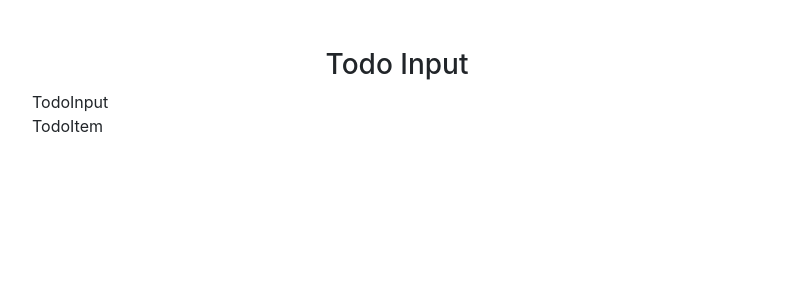
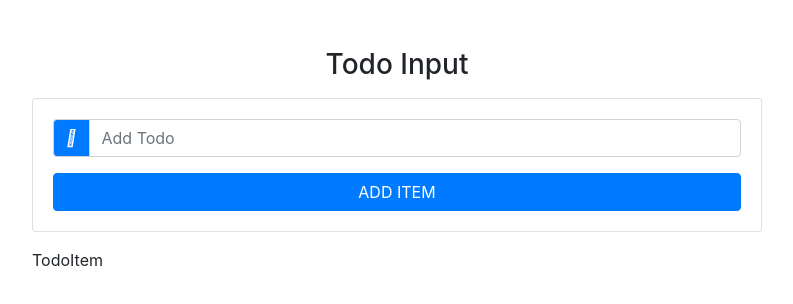
Before and after one commit to jojowabbit/react-todo-app, a React (Create React App) app: page / in a window 1280 px wide. Shown: the top 304 px of the page, without its empty margins (243-1036 px from the left). Built offline with nearby package versions, Linux system fonts and the light colour scheme.

Commit message:
created form in todoinput

```diff
--- a/public/index.html
+++ b/public/index.html
@@ -15,6 +15,13 @@
       user's mobile device or desktop. See https://developers.google.com/web/fundamentals/web-app-manifest/
     -->
     <link rel="manifest" href="%PUBLIC_URL%/manifest.json" />
+    <!-- Font Awesome CDN -->
+    <link
+      rel="stylesheet"
+      href="https://stackpath.bootstrapcdn.com/font-awesome/4.7.0/css/font-awesome.min.css"
+      integrity="sha384-wvfXpqpZZVQGK6TAh5PVlGOfQNHSoD2xbE+QkPxCAFlNEevoEH3Sl0sibVcOQVnN"
+      crossorigin="anonymous"
+    />
     <!--
       Notice the use of %PUBLIC_URL% in the tags above.
       It will be replaced with the URL of the `public` folder during the build.
--- a/src/components/TodoInput.js
+++ b/src/components/TodoInput.js
@@ -2,7 +2,30 @@ import React, { Component } from "react";
 
 class TodoInput extends Component {
   render() {
-    return <div>TodoInput</div>;
+    const { item, editItem, handleChange, handleSubmit } = this.props;
+    return (
+      <div className="card card-body my-3">
+        <form onSubmit={handleSubmit}>
+          <div className="input-group">
+            <div className="input-group-prepend">
+              <div className="input-group-text bg-primary text-white">
+                <i className="fas fa-book"></i>
+              </div>
+            </div>
+            <input
+              type="text"
+              className="form-control text-capitalize"
+              placeholder="add todo"
+              value={item}
+              onChange={handleChange}
+            />
+          </div>
+          <button className="btn btn-block btn-primary mt-3 text-uppercase">
+            Add item
+          </button>
+        </form>
+      </div>
+    );
   }
 }
 
```
